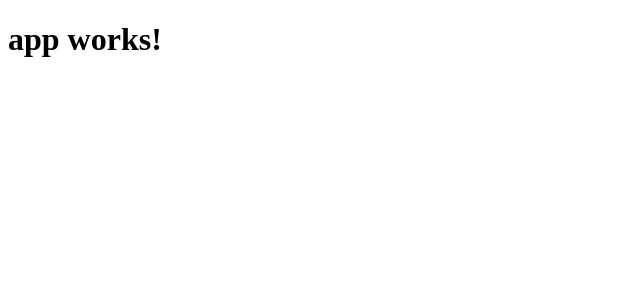
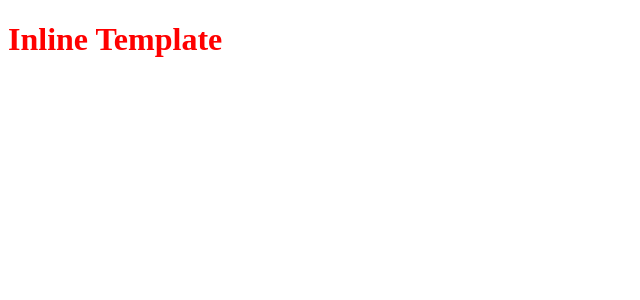
Before and after one commit to gustavo81988/udemy_ng2cg, an Angular app: page / in a window 1280 px wide. Shown: the top 300 px of the page, without its empty margins (0-640 px from the left). Built offline with nearby package versions, Linux system fonts and the light colour scheme.

Commit message:
Using Templates & Styles

```diff
--- a/src/app/app.component.ts
+++ b/src/app/app.component.ts
@@ -2,9 +2,16 @@
 
 @Component({
   selector: 'app-root',
-  templateUrl: './app.component.html',
-  styleUrls: ['./app.component.css']
+  template: `
+    <h1>Inline Template</h1>
+  `,
+  styles: [`
+    h1
+    {
+        color: red;
+    }
+  `]
 })
 export class AppComponent {
-  title = 'app works!';
+  title = 'I changed it!';
 }
```
Also changed, not shown: 1 other file (tests, documents, lock files or other folders).
